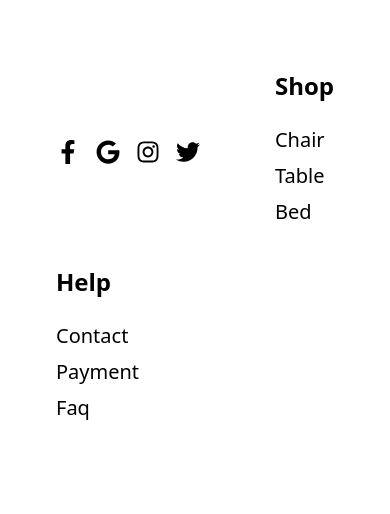
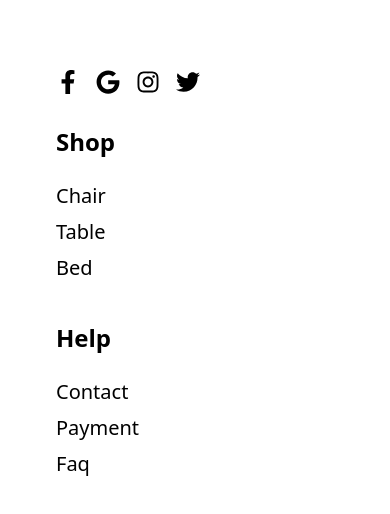
Before and after one commit to zablon-oigo/react-shop, a React (Vite) app: page / in a window 390 px wide. Shown: the part 4109-4623 px from the top of the page. Before the commit the page ends 4571 px from the top, so only its background shows below. Built offline with nearby package versions, Linux system fonts and the light colour scheme.

Commit message:
Changed flex direction

```diff
--- a/src/components/Footer.jsx
+++ b/src/components/Footer.jsx
@@ -4,8 +4,8 @@ export class Footer extends Component {
   render() {
     return (
       <footer className="container mx-auto px-14 py-8 bg-white rounded-b-[50px]">
-        <div className="flex flex-wrap justify-between gap-8">
-        <div className="flex items-center justify-center gap-4 text-2xl">
+        <div className="flex flex-col justify-between gap-8 md:flex-row">
+        <div className="flex items-center gap-4 text-2xl md:justify-center">
           <FaFacebookF/>
           <FaGoogle/>
           <FaInstagram/>
```
